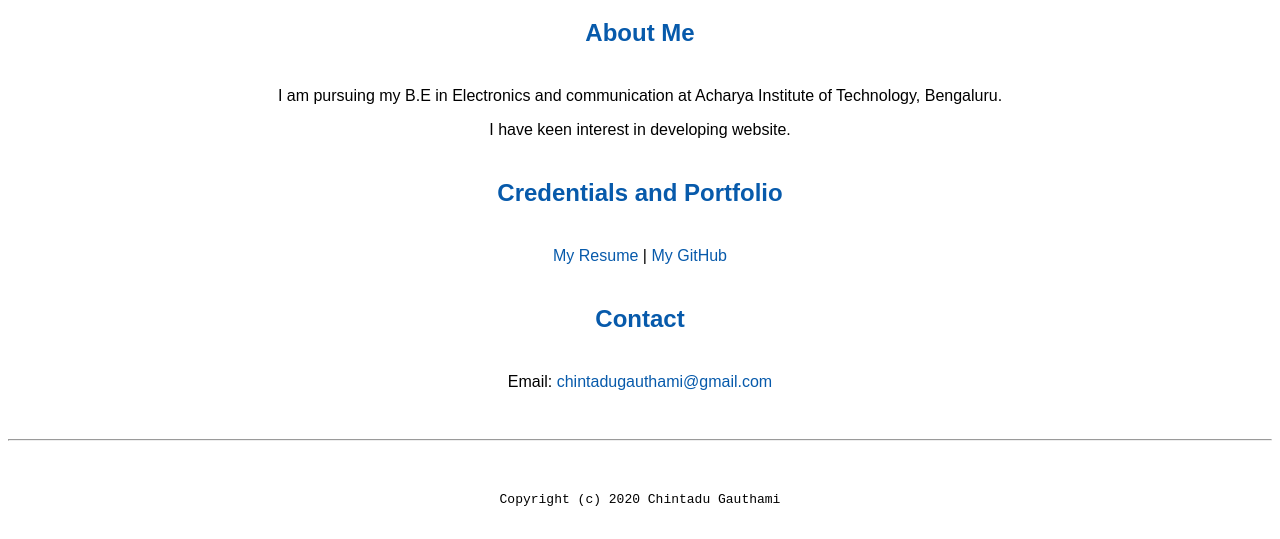
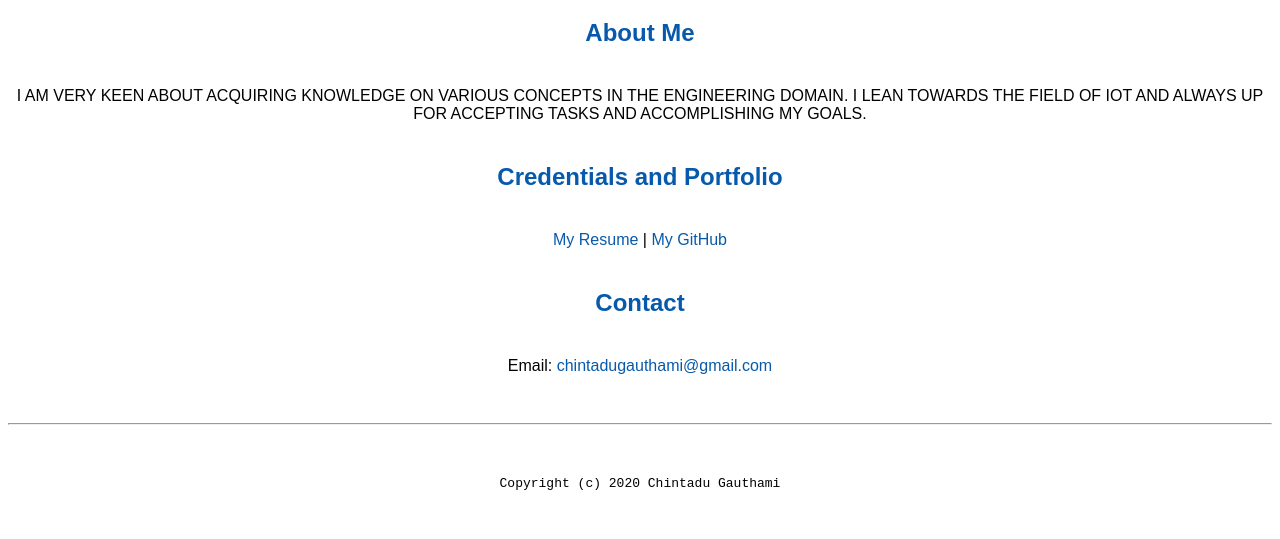
Before and after one commit to chgauthami/chgauthami.github.io, a plain HTML site: page index.html in a window 1280 px wide. Shown: the part 286-825 px from the top of the page. Drawn offline with Linux system fonts and the light colour scheme.

Commit message:
Update index.html

```diff
--- a/index.html
+++ b/index.html
@@ -18,8 +18,7 @@
     <img src="images/cg.jpg" width="10%" alt="cg">
 <h1>Chintadu Gauthami's Portal</h1>
 <h2>About Me</h2>
-<p>I am pursuing my B.E in Electronics and communication at Acharya Institute of Technology, Bengaluru.</p>
-<p>I have keen interest in developing website.</p>
+<p>I AM VERY KEEN ABOUT ACQUIRING KNOWLEDGE ON VARIOUS CONCEPTS IN THE ENGINEERING DOMAIN. I LEAN TOWARDS THE FIELD OF IOT AND ALWAYS UP FOR ACCEPTING TASKS AND ACCOMPLISHING MY GOALS.</p>
 <h2>Credentials and Portfolio</h2>
 
 <p><a href="resume.html">My Resume</a> | <a href="https://github.com/chgauthami">My GitHub </a></p>
```
